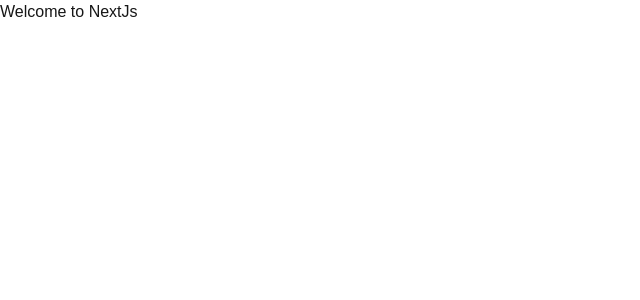
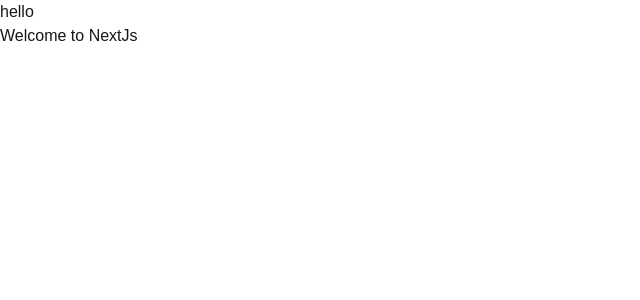
Before and after one commit to sanjogbhalla16/NextJs---Crash-Course, a Next.js app in the folder my-app/: page / in a window 1280 px wide. Shown: the top 300 px of the page, without its empty margins (0-640 px from the left). Built offline with nearby package versions, Linux system fonts and the light colour scheme.

Commit message:
NextJs - Crash Course

```diff
--- a/my-app/app/components/hello.tsx
+++ b/my-app/app/components/hello.tsx
@@ -0,0 +1,13 @@
+"use client";
+
+function Hello() {
+  console.log("I am a Client Component");
+
+  return (
+    <div>
+      <h1>hello</h1>
+    </div>
+  );
+}
+
+export default Hello;
--- a/my-app/app/page.tsx
+++ b/my-app/app/page.tsx
@@ -1,12 +1,14 @@
 import Image from "next/image";
+import Hello from "./components/hello";
 
 export default function Home() {
   console.log("what am i doing here");
 
   return (
-    <div>
+    <>
+      <Hello></Hello>
       <h1>Welcome to NextJs</h1>
       <Image src="/vercel.svg" alt="Vercel Logo" width={100} height={24} />
-    </div>
+    </>
   );
 }
```
